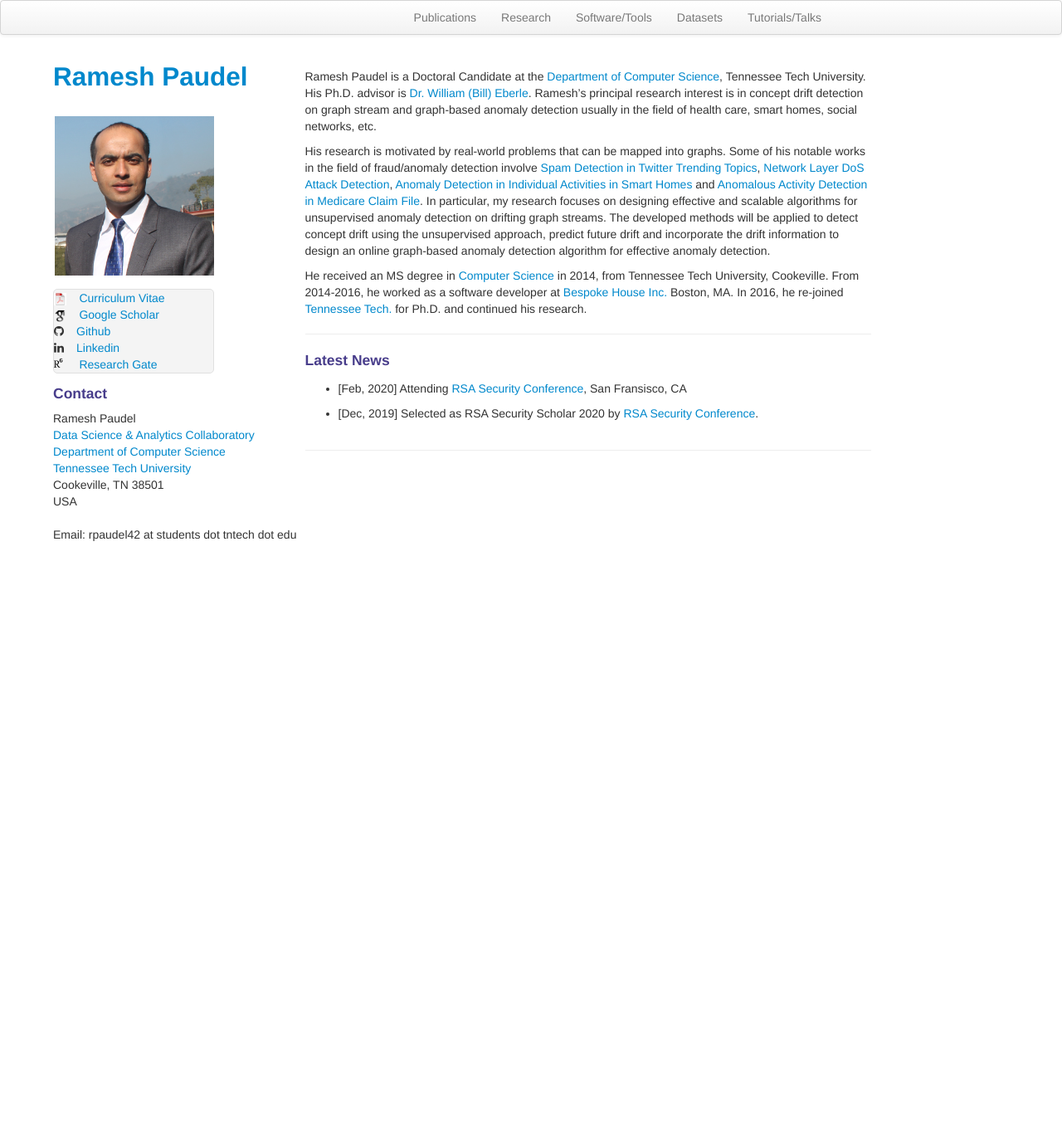
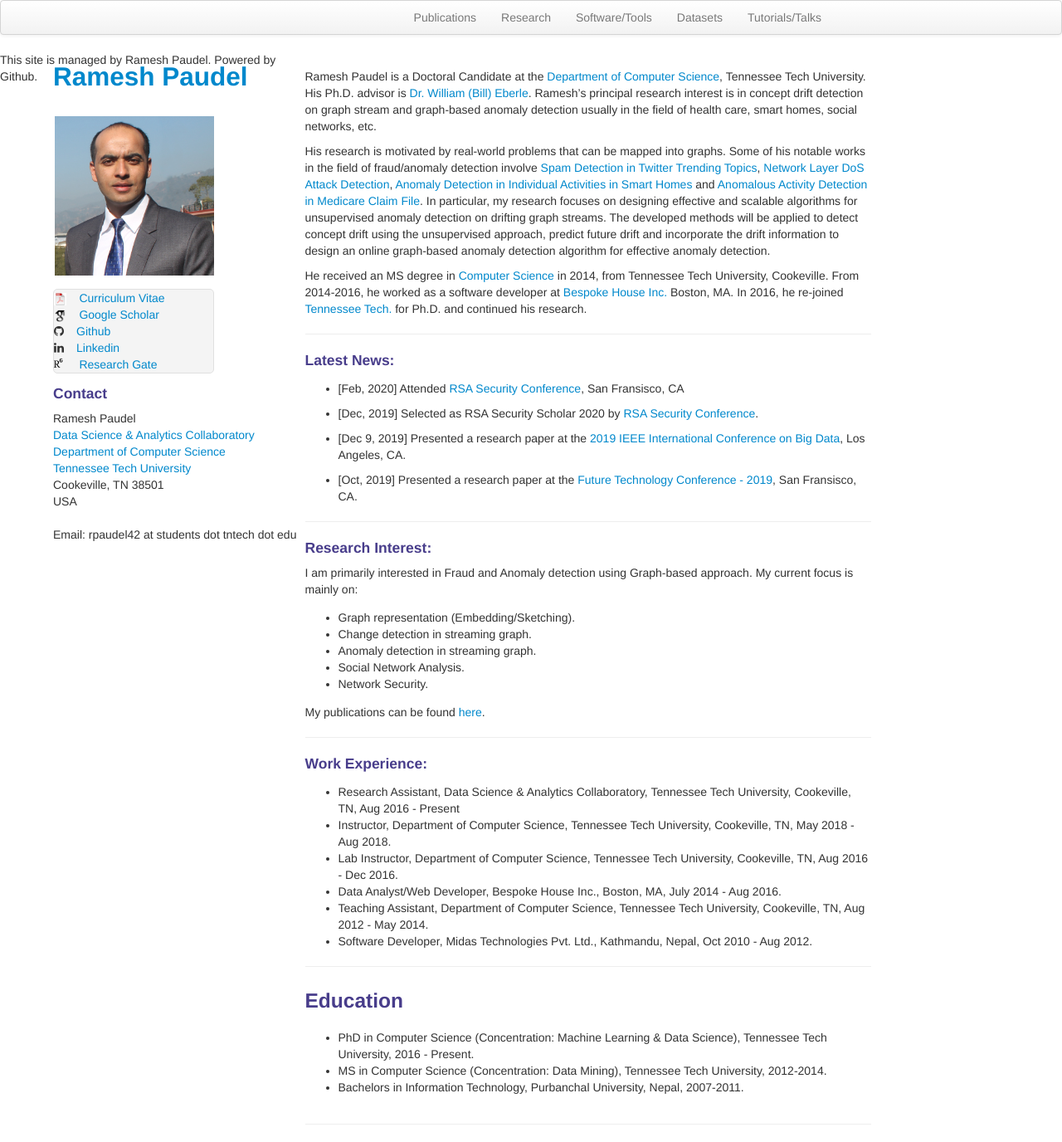
Before and after one commit to rpaudel42/rpaudel42.github.io, a Jekyll site: the page built from index.md, in a window 1280 px wide and 1376 px high. Shown: the whole window at 83% size. Built offline with Jekyll 4.4.1, drawn with Linux system fonts in a browser that asks for light colours; nearby versions of some CDN libraries.

Commit message:
setting new home page

```diff
--- a/_includes/themes/twitter/default.html
+++ b/_includes/themes/twitter/default.html
@@ -88,6 +88,9 @@
 
       </div>
     </div>
+    <div class="footbar">
+      <p>This site is managed by Ramesh Paudel. Powered by Github.</p>
+    </div>
     {% include JB/analytics %}
 
   </body>
--- a/assets/themes/twitter/css/style.css
+++ b/assets/themes/twitter/css/style.css
@@ -113,3 +113,7 @@ ul.downloads {
   border: 1px solid #e0e0e0;
   max-width: 60%;
 }
+
+footbar{
+  text-align: center;
+}
--- a/index.md
+++ b/index.md
@@ -14,7 +14,37 @@ He received an MS degree in [Computer Science](http://www.csc.tntech.edu)
 in 2014, from Tennessee Tech University, Cookeville. From 2014-2016, he worked as a software developer at [Bespoke House Inc.](http://bespoke.house) Boston, MA. In 2016, he re-joined [Tennessee Tech.](https://www.tntech.edu) for Ph.D. and continued his research.
 
 ---
-#### Latest News
-* [Feb, 2020] Attending [RSA Security Conference](https://www.rsaconference.com/), San Fransisco, CA
+#### Latest News:
+* [Feb, 2020] Attended [RSA Security Conference](https://www.rsaconference.com/), San Fransisco, CA
 
 * [Dec, 2019] Selected as RSA Security Scholar 2020 by [RSA Security Conference](https://www.rsaconference.com/).
+
+* [Dec 9, 2019] Presented a research paper at the [2019 IEEE International Conference on Big Data](http://bigdataieee.org/BigData2019/), Los Angeles, CA.
+
+* [Oct, 2019] Presented a research paper at the [Future Technology Conference - 2019](https://saiconference.com/FTC), San Fransisco, CA.
+
+---
+#### Research Interest:
+I am primarily interested in Fraud and Anomaly detection using Graph-based approach. My current focus is mainly on:
+* Graph representation (Embedding/Sketching).
+* Change detection in streaming graph.
+* Anomaly detection in streaming graph.
+* Social Network Analysis.
+* Network Security.
+
+My publications can be found [here]({{ BASE_PATH }}/pages/pubs.html).
+
+---
+#### Work Experience:
+* Research Assistant, Data Science & Analytics Collaboratory, Tennessee Tech University, Cookeville, TN, Aug 2016 - Present
+* Instructor, Department of Computer Science, Tennessee Tech University, Cookeville, TN, May 2018 - Aug 2018.
+* Lab Instructor, Department of Computer Science, Tennessee Tech University, Cookeville, TN, Aug 2016 - Dec 2016.
+* Data Analyst/Web Developer, Bespoke House Inc., Boston, MA, July 2014 - Aug 2016.
+* Teaching Assistant, Department of Computer Science, Tennessee Tech University, Cookeville, TN, Aug 2012 - May 2014.
+* Software Developer, Midas Technologies Pvt. Ltd., Kathmandu, Nepal, Oct 2010 - Aug 2012.
+
+---
+### Education
+* PhD in Computer Science (Concentration: Machine Learning & Data Science), Tennessee Tech University, 2016 - Present.
+* MS in Computer Science (Concentration: Data Mining), Tennessee Tech University, 2012-2014.
+* Bachelors in Information Technology, Purbanchal University, Nepal, 2007-2011.
```
